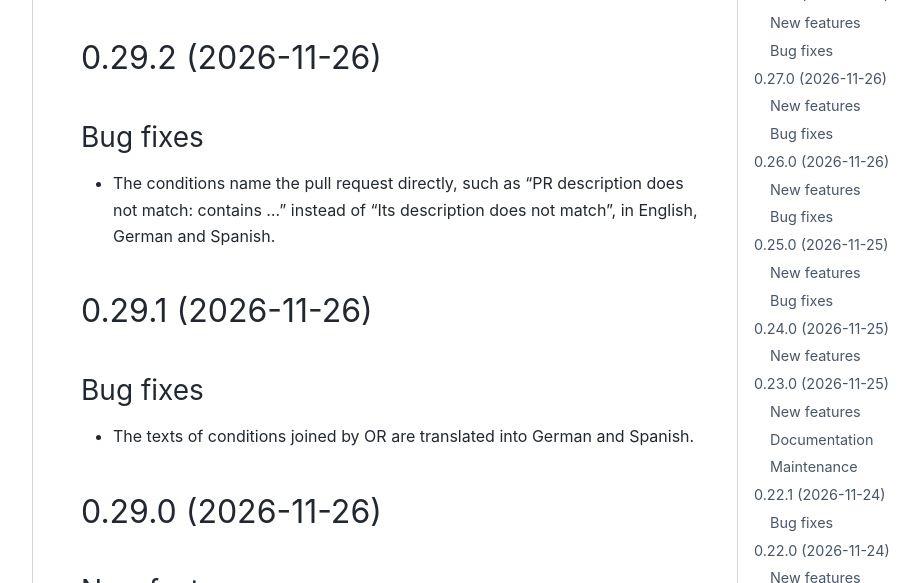
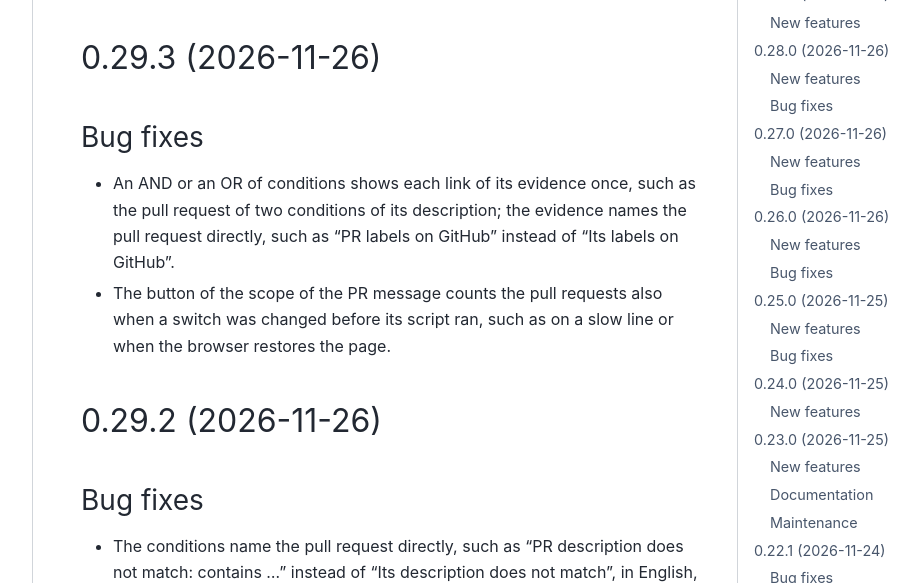
Before and after one commit to PyCalendar/dashboard.pycal.org, a Sphinx documentation site: the page built from docs/changelog.rst, in a window 1280 px wide and 900 px high, cut to the strip 317-900 px from the top of the window. Shown: the whole strip, without its empty margins (287-1207 px from the left). Built offline with Sphinx 7.4.7 and the PyData theme 0.15.4, drawn with Linux system fonts in a browser that asks for light colours; the version number could not be read and is left out; some of the changed text lies outside the part shown.

Commit message:
Release 0.29.3
Co-Authored-By: Claude Opus 5.5 <noreply@anthropic.com>

```diff
--- a/docs/changelog.rst
+++ b/docs/changelog.rst
@@ -8,6 +8,16 @@ Changelog
 .. include:: _build/unreleased.rst
 
 .. towncrier release notes start
+
+0.29.3 (2026-11-26)
+-------------------
+
+Bug fixes
+~~~~~~~~~
+
+- An AND or an OR of conditions shows each link of its evidence once, such as the pull request of two conditions of its description; the evidence names the pull request directly, such as "PR labels on GitHub" instead of "Its labels on GitHub".
+- The button of the scope of the PR message counts the pull requests also when a switch was changed before its script ran, such as on a slow line or when the browser restores the page.
+
 
 0.29.2 (2026-11-26)
 -------------------
```
Also changed, not shown: 2 other files.
